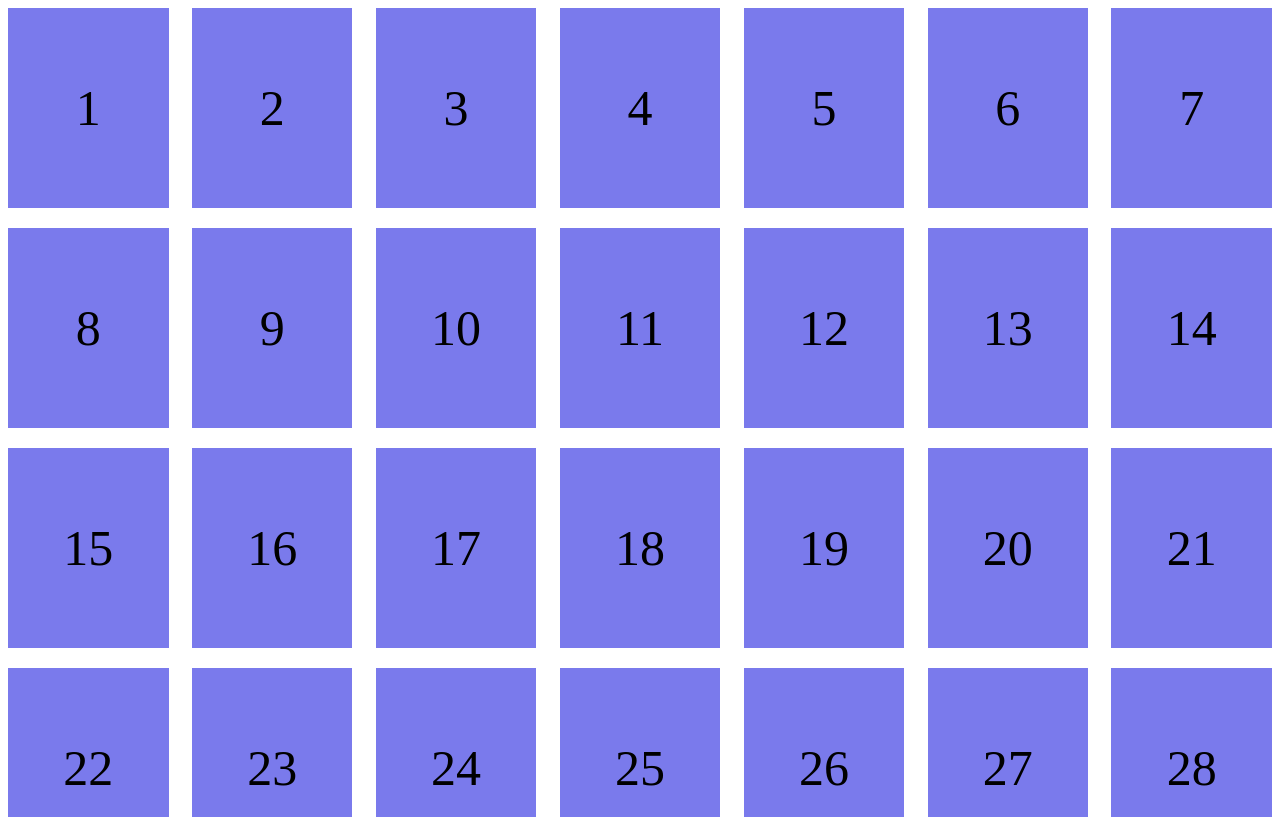
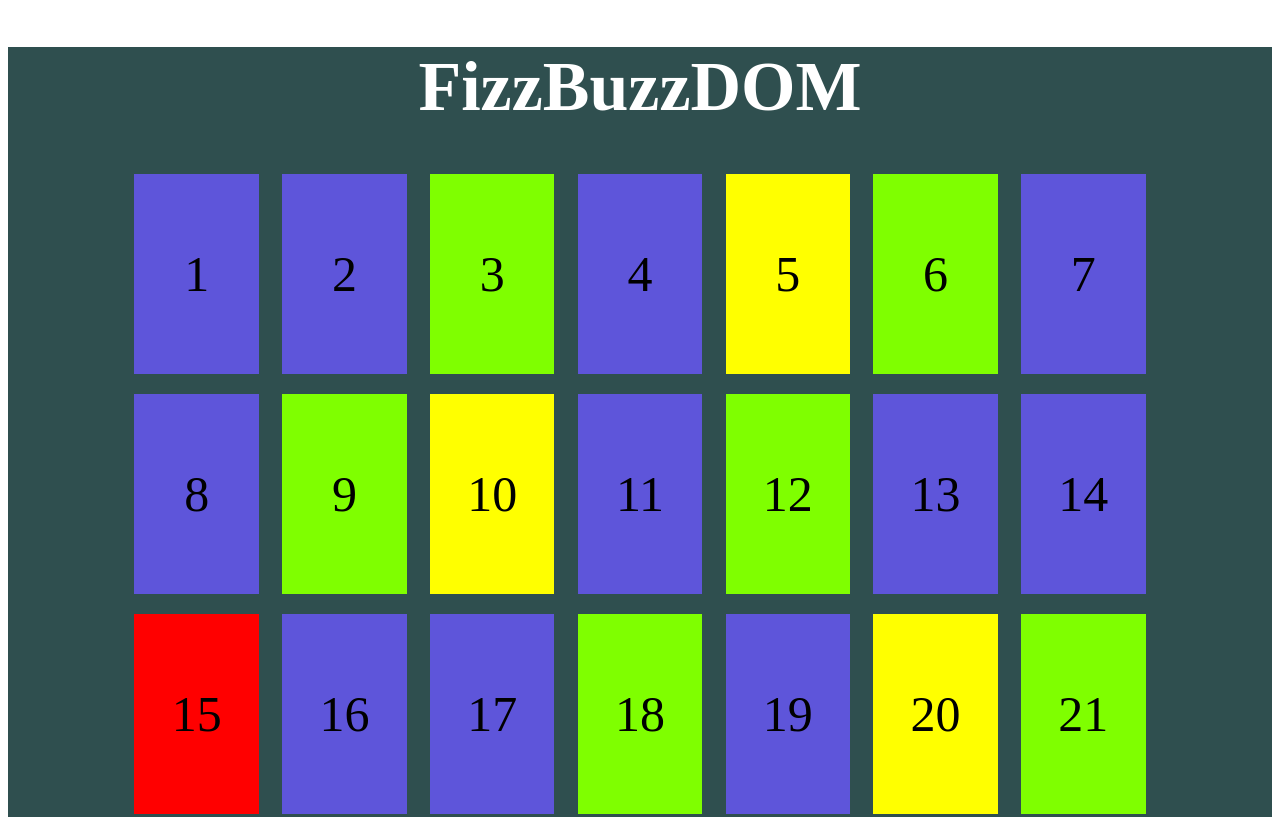
Before and after one commit to Vinctdea/js-fizzbuzz, a plain HTML site: page index.html in a window 1280 px wide. Shown: the top 817 px of the page. Drawn offline with Linux system fonts and the light colour scheme.

Commit message:
add class diviso

```diff
--- a/css/style.css
+++ b/css/style.css
@@ -1,9 +1,19 @@
 /***********regole main**********/
+main{
+    background-color: darkslategrey;
+}
+
+h1{
+    text-align: center;
+    font-size: 70px;
+    color: white;
+}
+
 .box{
     display: flex;
     width: calc(100% / 7 - 20px);
     height: 200px;
-    background-color: rgb(122, 122, 236);
+    background-color: rgb(94, 85, 218);
     align-items: center;
     justify-content: center;
     font-size: 50px;
@@ -11,9 +21,24 @@
 }
 
 .container{
+    margin: 0 auto;
+    width: 80%;
     display: flex;
     flex-wrap: wrap;
     justify-content: space-between;
     align-items: center;
     gap: 20px;
+
 }
+
+.diviso3{
+    background-color: chartreuse;
+}
+
+.diviso15{
+    background-color: red;
+}
+
+.diviso5{
+    background-color: yellow;
+}
--- a/index.html
+++ b/index.html
@@ -8,6 +8,7 @@
 </head>
 <body>
     <main>
+        <h1>FizzBuzzDOM</h1>
         <div class="container">
 
         </div>
--- a/js/main.js
+++ b/js/main.js
@@ -8,11 +8,11 @@ console.log(i);
 let elem = `<div class="box "> ${i} </div>`;
 
 if( i % 15 ==0){
-    elem = `<div class="box diviso 15"> ${i} </div>`;
+    elem = `<div class="box diviso15"> ${i} </div>`;
 }else if ( i % 5 == 0){
-     elem = `<div class="box diviso 5"> ${i} </div>`;
+     elem = `<div class="box diviso5"> ${i} </div>`;
 }else if ( i % 3 == 0){
-     elem = `<div class="box diviso 3"> ${i} </div>`;
+     elem = `<div class="box diviso3"> ${i} </div>`;
 }
 
 container.innerHTML += elem;
```
